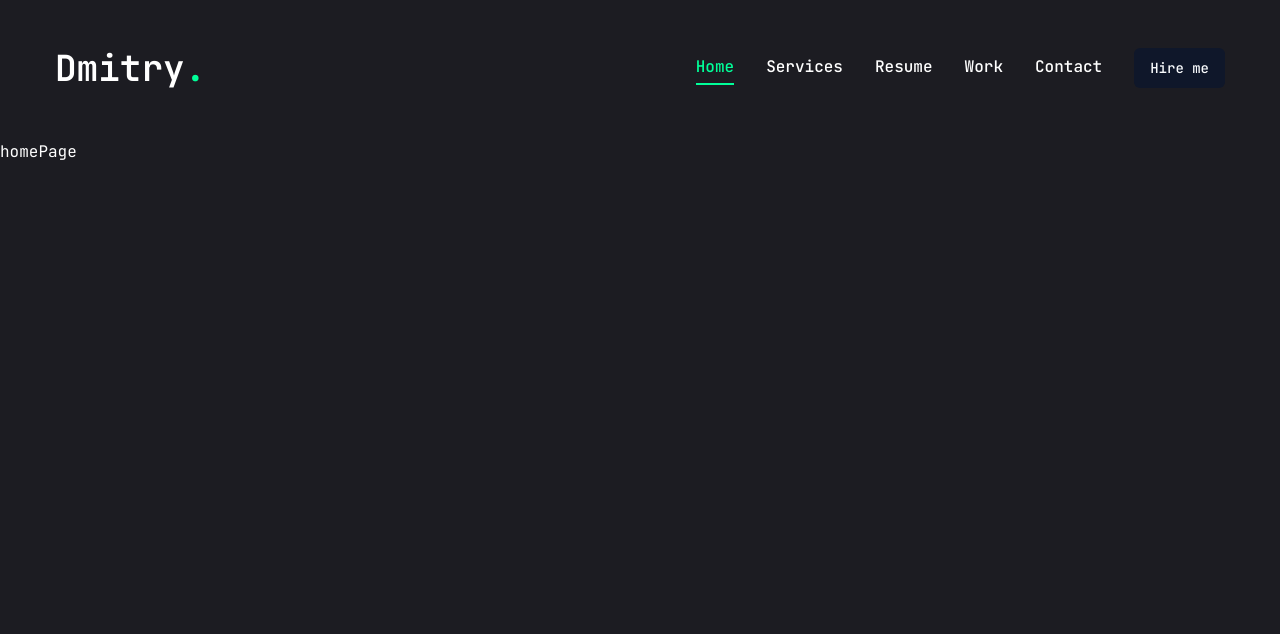
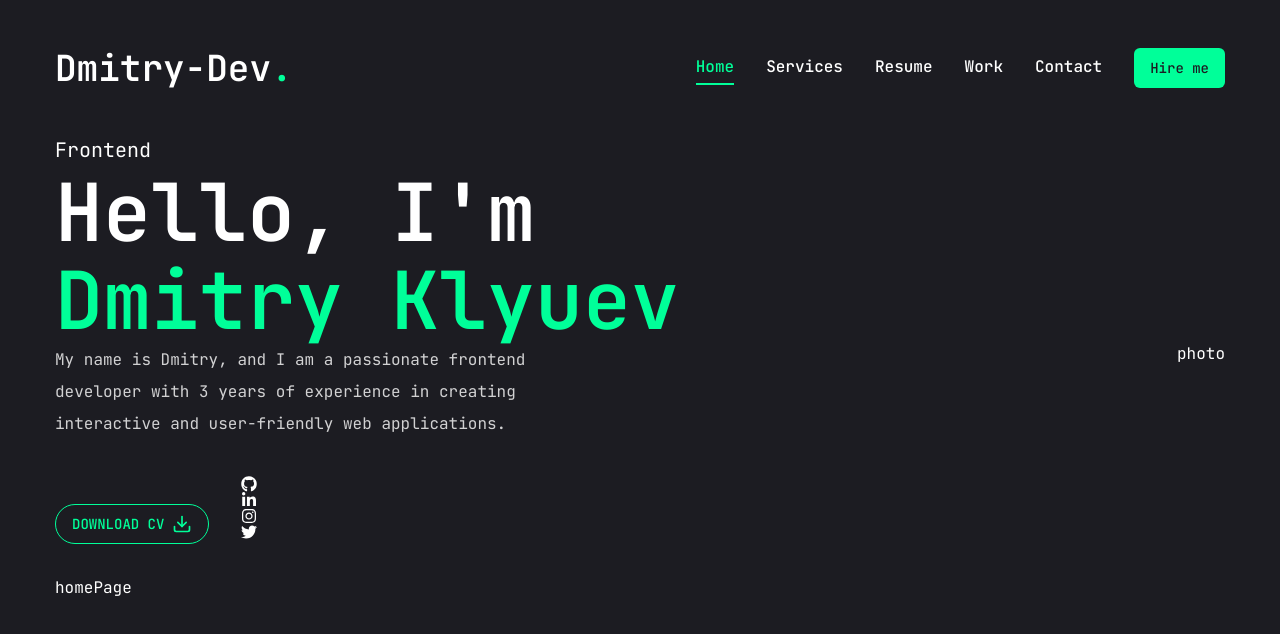
Before and after one commit to Dmitry-Klyuev/portfolio, a Next.js app: page / in a window 1280 px wide. Shown: the top 634 px of the page. Built offline with nearby package versions, Linux system fonts and the light colour scheme.

Commit message:
add first section

```diff
--- a/app/globals.css
+++ b/app/globals.css
@@ -6,4 +6,13 @@
     body {
         @apply font-primary bg-primary text-white leading-loose
     }
+    .h1{
+        @apply text-[48px] xl:text-[80px] leading-[1.1] font-semibold
+    }
+    .h2{
+        @apply text-[36px] xl:text-[48px] leading-[1.1] font-semibold
+    }
+    .h3{
+        @apply text-[20px] xl:text-[24px] leading-[1.1] font-semibold
+    }
 }
--- a/app/page.jsx
+++ b/app/page.jsx
@@ -1,9 +1,38 @@
 import Image from "next/image";
+import {Button} from "@/components/ui/button";
+import {FiDownload} from "react-icons/fi";
+import {Social} from "@/components/Social";
 
 export default function Home() {
     return (
-        <main>
-            homePage
-        </main>
+        <section className={'h-full'}>
+            <div className={'h-full container mx-auto'}>
+                <div className={'flex flex-col xl:flex-row items-center justify-between'}>
+                    <div className={'text-center xl:text-left'}>
+                        <span className={'text-xl'}>Frontend</span>
+                        <h1 className={'h1'}>Hello, I'm <br/>
+                            <span className={'text-accent'}>Dmitry Klyuev</span>
+                        </h1>
+                        <p className={'max-w-[500px] mb-9 text-white/80'}>
+                            My name is Dmitry, and I am a passionate frontend developer with 3 years of experience in
+                            creating interactive and user-friendly web applications.
+                        </p>
+                        <div className={'flex flex-col xl:flex-row items-center gap-8'}>
+                            <Button className={'flex gap-2 items-center uppercase'}
+                                    variant={'outline'}
+                            >
+                                <span>Download CV</span>
+                                <FiDownload className={'text-xl'}/>
+                            </Button>
+                            <div className={'mb-8 xl:mb-'}>
+                                <Social/>
+                            </div>
+                        </div>
+                    </div>
+                    <div>photo</div>
+                </div>
+                homePage
+            </div>
+        </section>
     );
 }
--- a/components/Header.jsx
+++ b/components/Header.jsx
@@ -5,7 +5,7 @@ const Header = () => {
         <header className='py-8 xl:py-12 text-white '>
             <div className='container mx-auto flex justify-between items-center' >
                 <Link href='/'>
-                    <h1 className='text-4xl font-semibold'>Dmitry
+                    <h1 className='text-4xl font-semibold'>Dmitry-Dev
                         <span className='text-accent'>.</span>
                     </h1>
                 </Link>
@@ -18,7 +18,7 @@ const Header = () => {
                 </div>
                 {/* Mobile Menu*/}
                 <div className='xl:hidden'>
-                    Mobile Menu
+                    <MobileNav/>
                 </div>
             </div>
         </header>
@@ -28,5 +28,6 @@ const Header = () => {
 import React from 'react';
 import {Nav} from "@/components/Nav";
 import {Button} from "@/components/ui/button";
+import {MobileNav} from "@/components/MobileNav";
 
 export default Header;
--- /dev/null
+++ b/components/MobileNav.jsx
@@ -0,0 +1,40 @@
+'use client'
+
+import {usePathname} from "next/navigation";
+import {Sheet, SheetTrigger, SheetContent} from "@/components/ui/sheet";
+import {links} from "@/components/Nav";
+import Link from 'next/link'
+
+import {CiMenuFries} from "react-icons/ci";
+
+export const MobileNav = () => {
+    const pathName = usePathname()
+    return (
+        <Sheet>
+            <SheetTrigger className={'flex items-center justify-center'}>
+                <CiMenuFries className={'text-accent text-[32px]'}/>
+            </SheetTrigger>
+            <SheetContent className={'flex flex-col'}>
+                <div className={'mt-32 text-2xl mb-40 text-center'}>
+                    <Link href={'/'}>
+                        <h1 className={'text-4xl font-semibold'}>Dmitry
+                        <span className={'text-accent'}>.</span>
+                        </h1>
+                    </Link>
+
+                </div>
+                {links.map((link) => {
+                    return <div className={'text-end'}>
+                        <Link key={link.name}
+                              href={link.path}
+                              className={`${pathName === link.path && 'text-accent border-b-2 border-accent '}`}
+                        >
+                            {link.name}
+                        </Link>
+                    </div>
+                })}
+            </SheetContent>
+
+        </Sheet>
+    );
+};
--- a/components/Nav.js
+++ b/components/Nav.js
@@ -3,7 +3,7 @@ import Link from 'next/link'
 import {usePathname} from "next/navigation";
 
 
-const links = [
+export const links = [
     {
         name: "home",
         path: "/"
--- /dev/null
+++ b/components/Social.jsx
@@ -0,0 +1,20 @@
+import Link from 'next/link'
+import {FaGithub, FaInstagram, FaLinkedinIn, FaTwitter} from "react-icons/fa";
+
+const socials = [
+    {icon: <FaGithub/>, path: ''},
+    {icon: <FaLinkedinIn/>, path: ''},
+    {icon: <FaInstagram/>, path: ''},
+    {icon: <FaTwitter/>, path: ''},
+
+]
+
+export const Social = () => {
+    return (
+        <div>
+            {socials.map((item, index) => {
+                return <Link href={item.path} key={index}>{item.icon}</Link>
+            })}
+        </div>
+    );
+};
--- a/components/StairTransition.jsx
+++ b/components/StairTransition.jsx
@@ -1,5 +1,5 @@
 'use client'
-import {AnimatePresence} from "framer-motion";
+import {AnimatePresence, motion} from "framer-motion";
 import {usePathname} from "next/navigation";
 import {Stairs} from "@/components/Stairs";
 
@@ -12,6 +12,13 @@ export const StairTransition = () => {
                     <Stairs/>
 
                 </div>
+                <motion.div className={'w-screen h-screen fixed bg-primary top-0 pointer-events-none '}
+                            initial={{opacity: 1}}
+                            animate={{
+                                opacity: 0,
+                                transition: {delay: 1, duration: 0.4, ease: 'easeInOut'}
+                            }}
+                />
             </div>
         </AnimatePresence>
     );
--- a/components/ui/button.jsx
+++ b/components/ui/button.jsx
@@ -9,11 +9,11 @@ const buttonVariants = cva(
   {
     variants: {
       variant: {
-        default: "bg-slate-900 text-slate-50 hover:bg-slate-900/90 dark:bg-slate-50 dark:text-slate-900 dark:hover:bg-slate-50/90",
+        default: "bg-accent text-primary hover:bg-accent/80 dark:bg-slate-50 dark:text-slate-900 dark:hover:bg-slate-50/90",
         destructive:
           "bg-red-500 text-slate-50 hover:bg-red-500/90 dark:bg-red-900 dark:text-slate-50 dark:hover:bg-red-900/90",
         outline:
-          "border border-slate-200 bg-white hover:bg-slate-100 hover:text-slate-900 dark:border-slate-800 dark:bg-slate-950 dark:hover:bg-slate-800 dark:hover:text-slate-50",
+          "border border-accent bg-none rounded-3xl text-accent hover:bg-accent hover:text-slate-900 dark:border-slate-800 dark:bg-slate-950 dark:hover:bg-slate-800 dark:hover:text-slate-50",
         secondary:
           "bg-slate-100 text-slate-900 hover:bg-slate-100/80 dark:bg-slate-800 dark:text-slate-50 dark:hover:bg-slate-800/80",
         ghost: "hover:bg-slate-100 hover:text-slate-900 dark:hover:bg-slate-800 dark:hover:text-slate-50",
--- a/components/ui/sheet.jsx
+++ b/components/ui/sheet.jsx
@@ -2,9 +2,9 @@
 import * as React from "react"
 import * as SheetPrimitive from "@radix-ui/react-dialog"
 import { cva } from "class-variance-authority";
-import { X } from "lucide-react"
 
 import { cn } from "@/lib/utils"
+import {IoMdClose} from "react-icons/io";
 
 const Sheet = SheetPrimitive.Root
 
@@ -26,7 +26,7 @@ const SheetOverlay = React.forwardRef(({ className, ...props }, ref) => (
 SheetOverlay.displayName = SheetPrimitive.Overlay.displayName
 
 const sheetVariants = cva(
-  "fixed z-50 gap-4 bg-white p-6 shadow-lg transition ease-in-out data-[state=open]:animate-in data-[state=closed]:animate-out data-[state=closed]:duration-300 data-[state=open]:duration-500 dark:bg-slate-950",
+  "fixed z-50 gap-4 bg-primary p-6 shadow-lg transition ease-in-out data-[state=open]:animate-in data-[state=closed]:animate-out data-[state=closed]:duration-300 data-[state=open]:duration-500 dark:bg-slate-950",
   {
     variants: {
       side: {
@@ -50,8 +50,8 @@ const SheetContent = React.forwardRef(({ side = "right", className, children, ..
     <SheetPrimitive.Content ref={ref} className={cn(sheetVariants({ side }), className)} {...props}>
       {children}
       <SheetPrimitive.Close
-        className="absolute right-4 top-4 rounded-sm opacity-70 ring-offset-white transition-opacity hover:opacity-100 focus:outline-none focus:ring-2 focus:ring-slate-950 focus:ring-offset-2 disabled:pointer-events-none data-[state=open]:bg-slate-100 dark:ring-offset-slate-950 dark:focus:ring-slate-300 dark:data-[state=open]:bg-slate-800">
-        <X className="h-4 w-4" />
+        className="absolute right-8 top-8 transition-opacity">
+        <IoMdClose className="text-accent text-3xl visited:border-0" />
         <span className="sr-only">Close</span>
       </SheetPrimitive.Close>
     </SheetPrimitive.Content>
--- a/package.json
+++ b/package.json
@@ -22,6 +22,7 @@
     "next": "14.2.3",
     "react": "^18",
     "react-dom": "^18",
+    "react-icons": "^5.2.1",
     "tailwind-merge": "^2.3.0",
     "tailwindcss-animate": "^1.0.7"
   },
```
Also changed, not shown: 1 other file (tests, documents, lock files or other folders).
